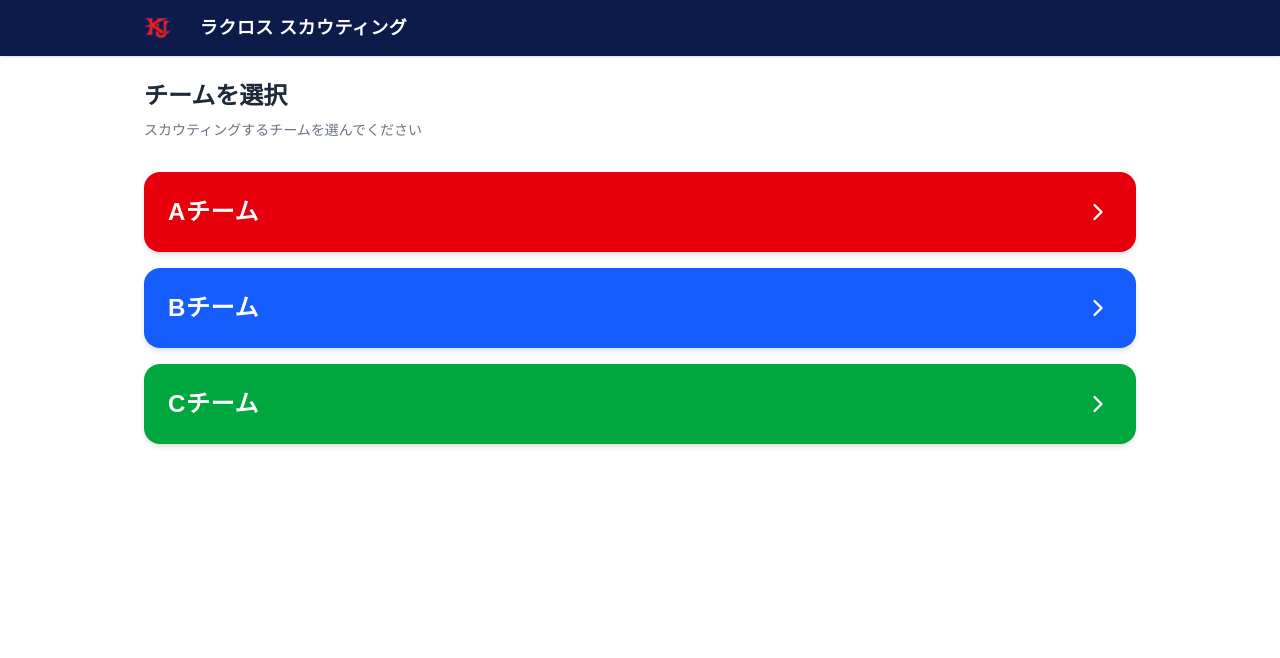
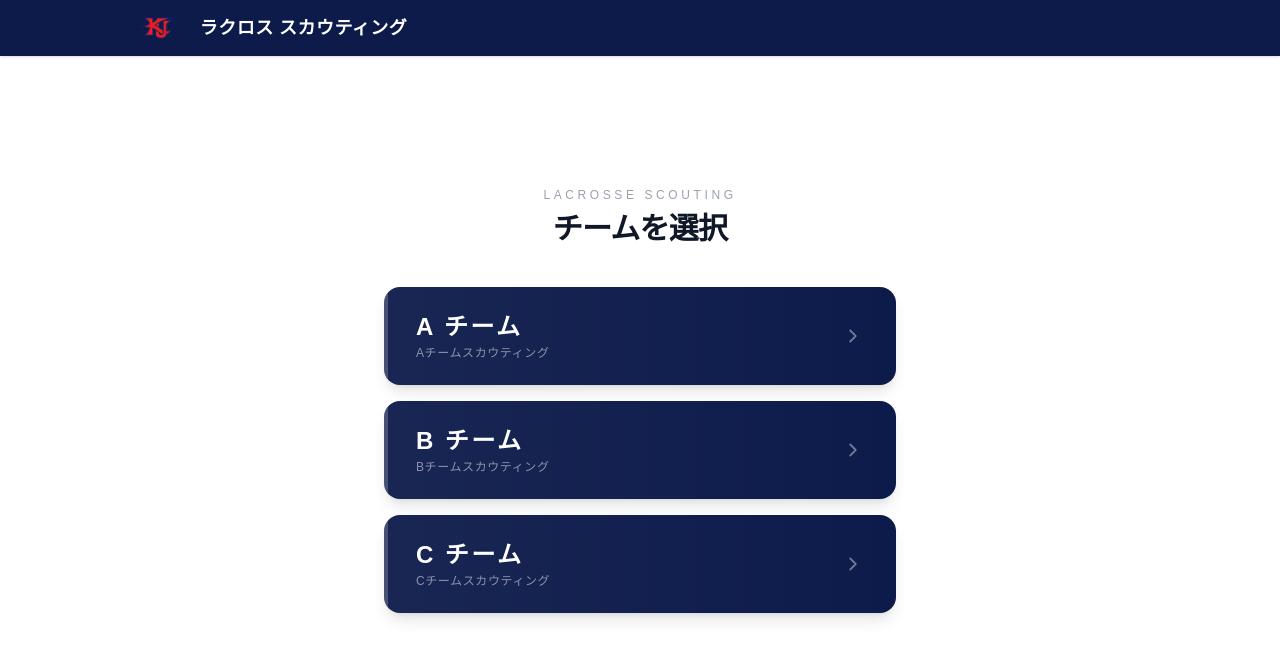
Before and after one commit to takutaro518-hash/lacrosse-scouting, a Next.js app: page / in a window 1280 px wide. Shown: the top 658 px of the page. Built offline with nearby package versions, Linux system fonts and the light colour scheme.

Commit message:
redesign group selection with premium dark style

```diff
--- a/src/app/page.tsx
+++ b/src/app/page.tsx
@@ -3,26 +3,35 @@ import Link from 'next/link'
 import { ChevronRight } from 'lucide-react'
 
 const GROUPS = [
-  { key: 'A', label: 'Aチーム', color: 'bg-red-600 hover:bg-red-700' },
-  { key: 'B', label: 'Bチーム', color: 'bg-blue-600 hover:bg-blue-700' },
-  { key: 'C', label: 'Cチーム', color: 'bg-green-600 hover:bg-green-700' },
+  { key: 'A', label: 'A チーム', sub: 'Aチームスカウティング' },
+  { key: 'B', label: 'B チーム', sub: 'Bチームスカウティング' },
+  { key: 'C', label: 'C チーム', sub: 'Cチームスカウティング' },
 ]
 
 export default function HomePage() {
   return (
-    <div>
-      <h1 className="text-2xl font-bold text-gray-800 mb-2">チームを選択</h1>
-      <p className="text-sm text-gray-500 mb-8">スカウティングするチームを選んでください</p>
+    <div className="min-h-[80vh] flex flex-col justify-center">
+      <div className="mb-10 text-center">
+        <p className="text-xs tracking-[0.3em] text-gray-400 uppercase mb-2">Lacrosse Scouting</p>
+        <h1 className="text-3xl font-bold text-gray-900 tracking-tight">チームを選択</h1>
+      </div>
 
-      <div className="flex flex-col gap-4">
-        {GROUPS.map(group => (
+      <div className="flex flex-col gap-4 max-w-lg mx-auto w-full">
+        {GROUPS.map((group, i) => (
           <Link
             key={group.key}
             href={`/groups/${group.key}`}
-            className={`${group.color} text-white rounded-2xl shadow-md transition p-6 flex items-center justify-between`}
+            className="group relative bg-[#0d1b4b] text-white rounded-2xl overflow-hidden shadow-lg hover:shadow-2xl transition-all duration-300 hover:-translate-y-0.5"
           >
-            <span className="text-2xl font-bold tracking-wide">{group.label}</span>
-            <ChevronRight size={28} />
+            <div className="absolute inset-0 bg-gradient-to-r from-white/5 to-transparent" />
+            <div className="relative flex items-center justify-between px-8 py-6">
+              <div>
+                <div className="text-2xl font-bold tracking-widest">{group.label}</div>
+                <div className="text-xs text-white/50 mt-0.5 tracking-wider">{group.sub}</div>
+              </div>
+              <ChevronRight size={22} className="text-white/40 group-hover:text-white/80 group-hover:translate-x-1 transition-all duration-200" />
+            </div>
+            <div className="absolute bottom-0 left-0 w-1 h-full bg-white/20 rounded-l-full" />
           </Link>
         ))}
       </div>
```
